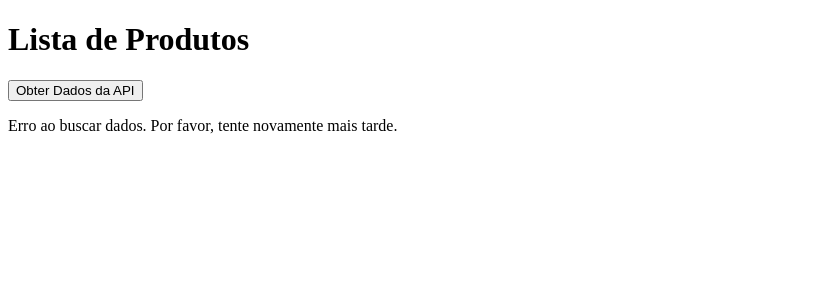
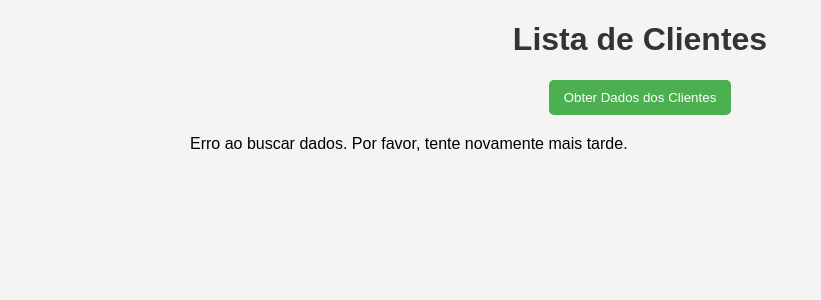
Before and after one commit to vitutu1/A3, a Python web app: template templates/index.html in a window 1280 px wide. Shown: the top 300 px of the page, without its empty margins (0-821 px from the left). Run offline with Jinja, Linux system fonts and the light colour scheme; the template is opened without the code that fills it, so the values that code supplies are empty.

Commit message:
melhorando front add styles.css

```diff
--- a/templates/index.html
+++ b/templates/index.html
@@ -1,13 +1,16 @@
 <!DOCTYPE html>
+
+<link rel="stylesheet" href="styles.css">
+
 <html lang="pt-br">
 <head>
     <meta charset="UTF-8">
     <meta name="viewport" content="width=device-width, initial-scale=1.0">
-    <title> Lista de Produtos </title>
+    <title> Lista de Clientes </title>
 </head>
 <body>
-    <h1> Lista de Produtos </h1>
-    <button id="getDataButton"> Obter Dados da API </button>
+    <h1> Lista de Clientes </h1>
+    <button id="getDataButton"> Obter Dados dos Clientes </button>
 
     <div id="results"></div>
 
--- a/templates/script.js
+++ b/templates/script.js
@@ -24,7 +24,7 @@ document.addEventListener('DOMContentLoaded', function () {
                 const resultList = document.createElement('ul');
                 data.forEach(item => {
                     const listItem = document.createElement('li');
-                    listItem.textContent = `Nome: ${item.first_name} ${item.last_name}, Endereço: ${item.address}, Telefone: ${item.cell_phone}`;
+                    listItem.textContent = `Nome: ${item.first_name} ${item.last_name}, Endereço: ${item.address}, Telefone: ${item.cell_phone}, Email: ${item.email}, Genênero: ${item.gender}`;
                     resultList.appendChild(listItem);
                 });
 
--- /dev/null
+++ b/templates/styles.css
@@ -0,0 +1,55 @@
+body {
+    font-family: 'Arial', sans-serif;
+    background-color: #f4f4f4;
+    margin: 0;
+    padding: 0;
+}
+
+h1 {
+    color: #333;
+    text-align: center;
+}
+
+button {
+    background-color: #4caf50;
+    color: white;
+    padding: 10px 15px;
+    border: none;
+    border-radius: 5px;
+    cursor: pointer;
+    display: block;
+    margin: 20px auto;
+}
+
+button:hover {
+    background-color: #45a049;
+}
+
+#results {
+    max-width: 900px;
+    margin: 0 auto;
+}
+
+ul {
+    list-style-type: none;
+    padding: 0;
+}
+
+ul li {
+    background-color: #fff;
+    margin: 10px 0;
+    padding: 15px;
+    border-radius: 5px;
+    box-shadow: 0 2px 5px rgba(0, 0, 0, 0.1);
+}
+
+/* Adicionando estilo para o link dentro da lista */
+ul li a {
+    color: #3498db;
+    text-decoration: none;
+    font-weight: bold;
+}
+
+ul li a:hover {
+    text-decoration: underline;
+}
```
